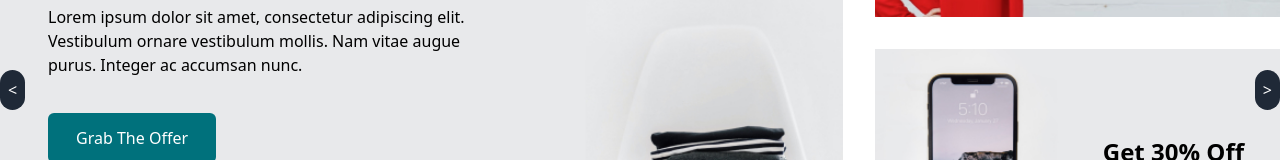
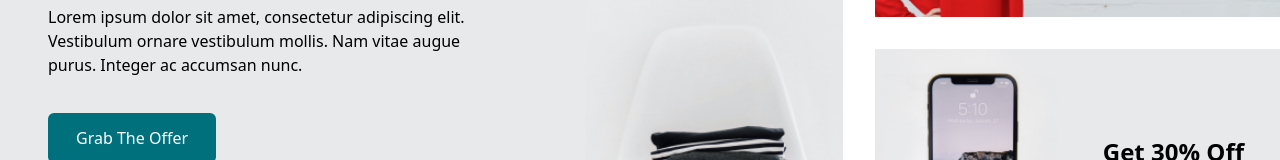
Before and after one commit to RifnaC/SnapStash, a React (Vite) app: page / in a window 1280 px wide. Shown: the part 310-470 px from the top of the page. Built offline with nearby package versions, Linux system fonts and the light colour scheme; no server answers.

Commit message:
Update the landing page ui

```diff
--- a/src/components/Home.jsx
+++ b/src/components/Home.jsx
@@ -211,20 +211,7 @@ const Home = () => {
           </div>
 
 
-          <div>
-            <button
-              className="absolute top-1/2 transform -translate-y-1/2 left-0 bg-gray-800 text-white p-2 rounded-full"
-              onClick={handlePrev}
-            >
-              &lt;
-            </button>
-            <button
-              className="absolute top-1/2 transform -translate-y-1/2 right-0 bg-gray-800 text-white p-2 rounded-full"
-              onClick={handleNext}
-            >
-              &gt;
-            </button>
-          </div>
+
 
 
 
```
